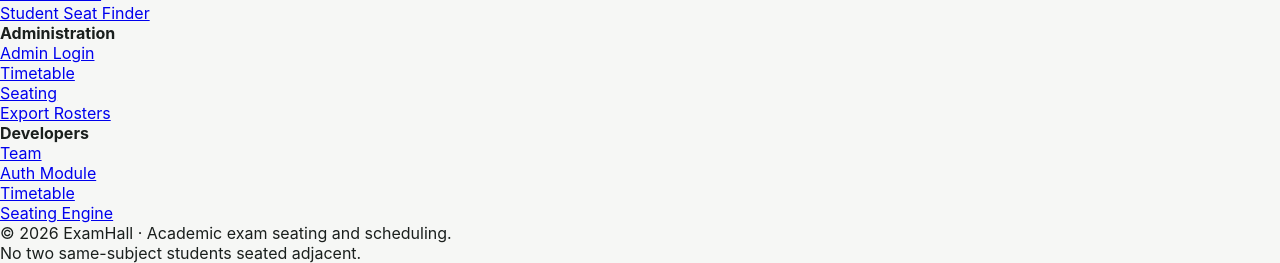
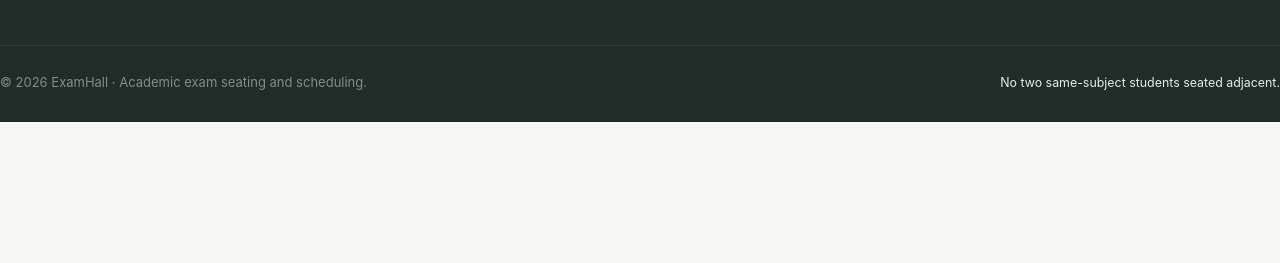
Before and after one commit to I-Manmeet/ExamMatrix, a plain HTML site: page templates/login.html in a window 1280 px wide. Shown: the part 803-1066 px from the top of the page. After the commit the page ends 925 px from the top, so only its background shows below. Drawn offline with Linux system fonts and the light colour scheme.

Commit message:
chore(layout): mount shared header and footer on login and register

```diff
--- a/templates/css/theme.css
+++ b/templates/css/theme.css
@@ -19,6 +19,22 @@
 
   --serif:"Iowan Old Style", Palatino, Georgia, serif;
   --ui:-apple-system, BlinkMacSystemFont, "Segoe UI", Roboto, sans-serif;
+
+  --color-primary:#0f7a5c; --color-primary-hover:#0c634a;
+  --color-charcoal:#212b28; --color-bg-cream:#f6f7f5; --color-surface-white:#fff;
+  --color-accent-gold:#b78a3c; --color-accent-gold-soft:#fbf7ee;
+  --color-emerald-soft:#d9efe7; --color-emerald-tint:#eef8f4;
+  --text-main:#212b28; --text-muted:#5e6b66; --text-light:#8e9b95; --text-inverse:#f6f7f5;
+  --border-color:#e2e6e3;
+  --course-cs-bg:#0f7a5c; --course-ma-bg:#2a6f97; --course-ph-bg:#c26d38;
+  --seat-empty-bg:#e6eae7; --seat-empty-border:#ccd3cf;
+  --font-serif:"Iowan Old Style",Palatino,Georgia,serif;
+  --font-sans:-apple-system,BlinkMacSystemFont,"Segoe UI",Roboto,Arial,sans-serif;
+  --font-mono:"SF Mono",Monaco,Consolas,monospace;
+  --radius-card:14px; --radius-button:9.5px; --radius-pill:9999px; --radius-seat:6px;
+  --shadow-sm:0 1px 3px rgba(33,43,40,.04); --shadow-md:0 4px 16px rgba(33,43,40,.06);
+  --shadow-lg:0 16px 36px rgba(33,43,40,.09); --shadow-hero:0 20px 48px rgba(0,0,0,.28);
+  --transition-fast:.15s ease; --transition-normal:.25s cubic-bezier(.16,1,.3,1);
 }
 
 /* ---- reset ---- */
--- a/templates/js/login.js
+++ b/templates/js/login.js
@@ -1,6 +1,8 @@
 /* =========================================================
    [MEMBER 2] LOGIN LOGIC
 ========================================================= */
+
+
 
 let loginForm = document.getElementById("loginForm");
 
--- a/templates/js/register.js
+++ b/templates/js/register.js
@@ -2,6 +2,7 @@
    [MEMBER 1] REGISTER SUBMIT  +  [MEMBER 3] VALIDATION
    Username-only (no email). Uses showMessage() from auth-shared.js.
 ========================================================= */
+
 
 let registerForm = document.getElementById("registerForm");
 
--- a/templates/login.html
+++ b/templates/login.html
@@ -7,11 +7,13 @@
 
 <link rel="stylesheet" href="css/theme.css">
 <link rel="stylesheet" href="css/login.css">
+<link rel="stylesheet" href="css/headerFooter.css">
+
 </head>
 
 <body>
 
-  <div id="headerContainer"></div>
+  <div id="site-header-slot"></div>
 
   <main id="main">
     <div id="loginCard" class="authCard">
@@ -48,10 +50,11 @@
     </div>
   </main>
 
-  <div id="footerContainer"></div>
+  <div id="site-footer-slot"></div>
 
   <script src="js/auth-shared.js"></script>
   <script src="js/login.js"></script>
+  <script src="js/theme.js"></script>
 
 </body>
 </html>
```
Also changed, not shown: templates/register.html (+4 -2 lines).
